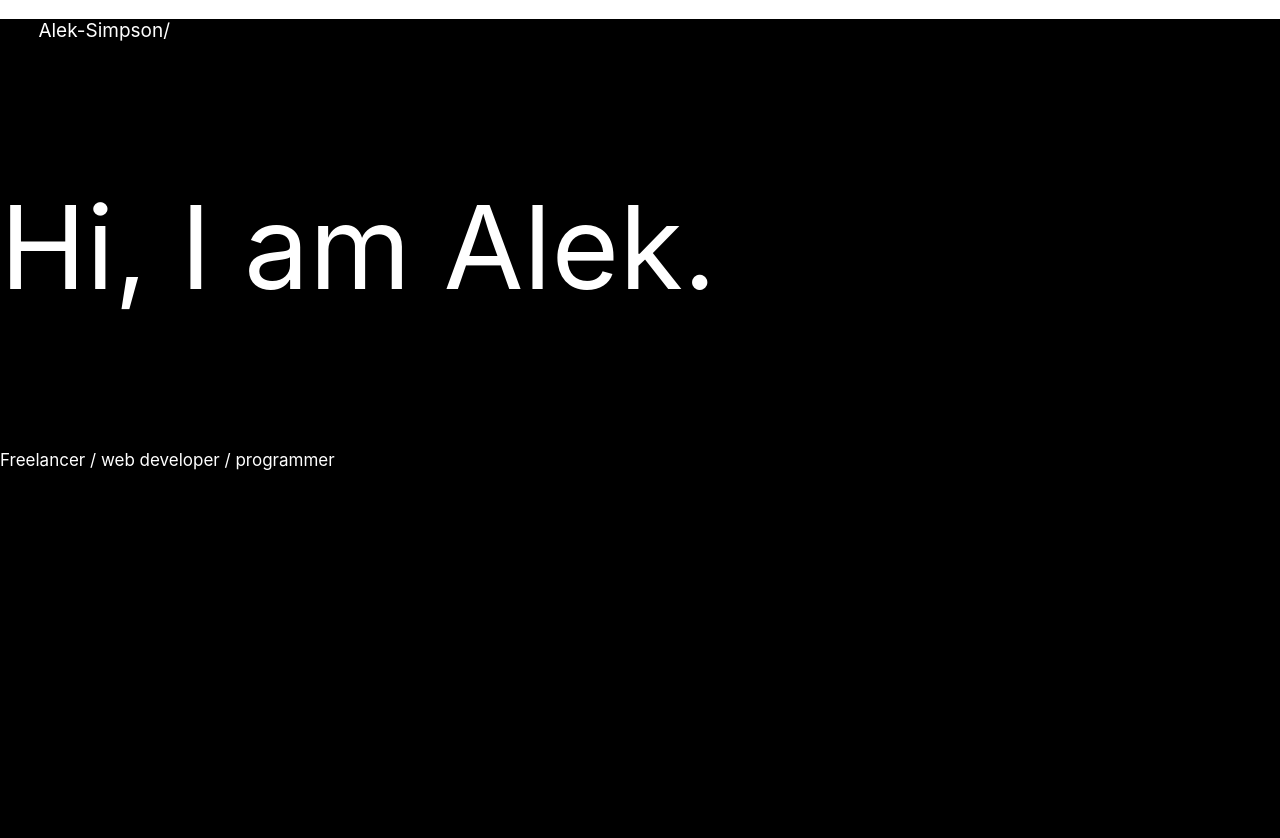
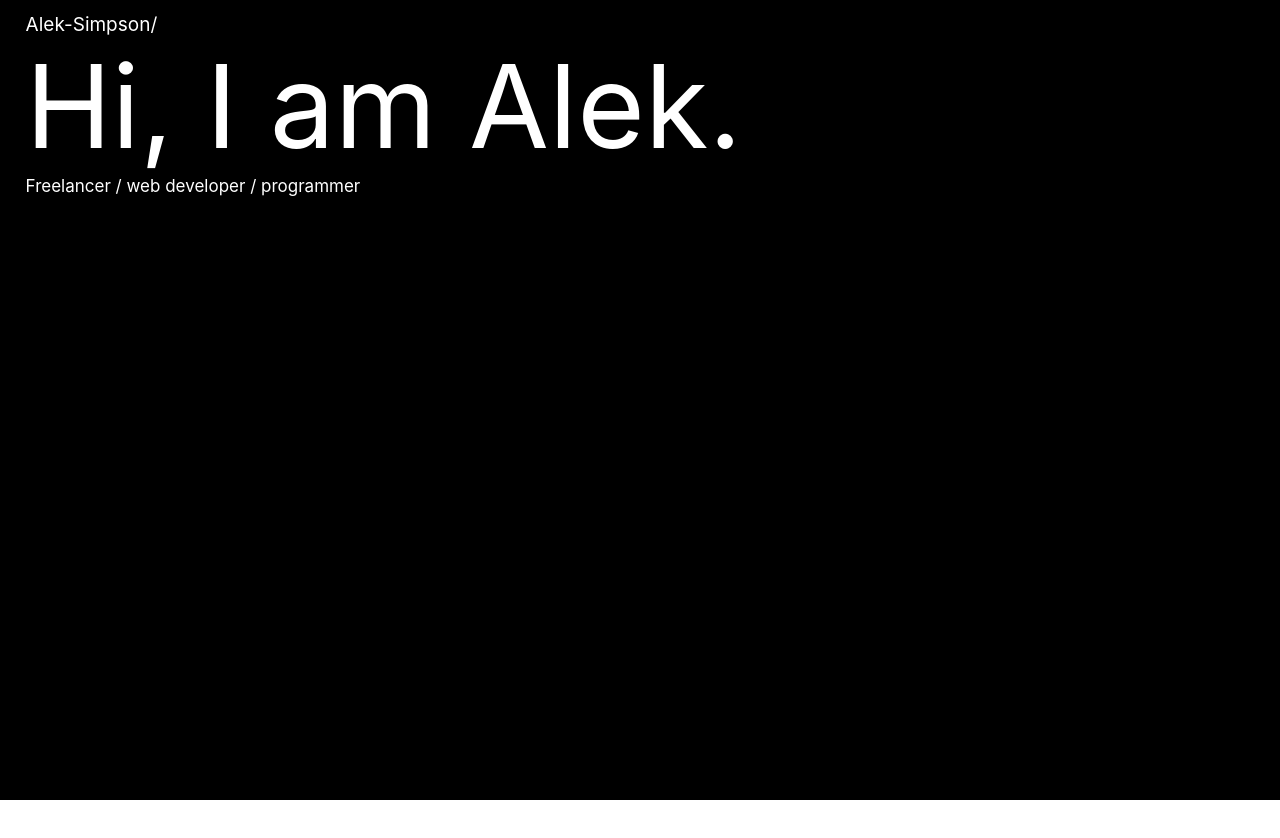
Before and after one commit to AlekSimpson/aleksimpsonweb, a React (Create React App) app: page / in a window 1280 px wide. Shown: the top 838 px of the page. After the commit the page ends 800 px from the top, so only its background shows below. Built offline with nearby package versions, Linux system fonts and the light colour scheme.

Commit message:
saving progress

```diff
--- a/src/App/App.css
+++ b/src/App/App.css
@@ -1,7 +1,8 @@
 .App
 {
-  background-color: #000000;
+  background-color: black;
   background: black;
+  min-height: 100vh;
 }
 
 /* Header */
@@ -13,18 +14,4 @@
   flex-direction: column;
   align-items: flex-start;
   justify-content: flex-start;
-  /*font-size: calc(10px + 2vmin);
-  color: white;
-  padding-left: 5%;
-  padding-right: 30%;*/
 }
-
-.Home-button
-{
-  /*font-family: cascadia-code;*/
-  padding-left: 3%;
-  color: white;
-  align-items: flex-start;
-  justify-content: flex-start;
-  font-size: calc(3px + 2vmin);
-}
--- a/src/App/App.js
+++ b/src/App/App.js
@@ -1,14 +1,13 @@
 import React from 'react'
 import './App.css';
 import LandingPage from '../LandingPage/LandingPage'
+import TopBar from '../TopBar/TopBar'
 
 function App()
 {
   return (
     <div className="App">
-      <p className="Home-button">
-        Alek-Simpson/
-      </p>
+      <TopBar/>
       <LandingPage/>
     </div>
   );
--- a/src/LandingPage/LandingPage.css
+++ b/src/LandingPage/LandingPage.css
@@ -1,25 +1,21 @@
 .App-body
 {
-    /*background-color: #000000;*/
-    min-height: 100vh;
     display: flex;
     flex-direction: column;
     align-items: flex-start;
-    justify-content: flex-start;
+    justify-content: center;
+    padding-left: 2%;
+
 }
 
 .Title
 {
   color: white;
-  align-items: flex-start;
-  justify-content: flex-start;
   font-size: calc( 100px + 2vmin);
 }
 
 .Sub-intro
 {
   color: white;
-  align-items: flex-start;
-  justify-content: flex-start;
   font-size: calc(1px + 2vmin);
 }
--- a/src/LandingPage/LandingPage.js
+++ b/src/LandingPage/LandingPage.js
@@ -4,15 +4,13 @@ import './LandingPage.css'
 function LandingPage()
 {
     return(
-        <div>
-            <body className="App-body">
-                <p className="Title">
-                    Hi, I am Alek.
-                </p>
-                <p className="Sub-intro">
-                    Freelancer / web developer / programmer
-                </p>
-            </body>
+        <div className="App-body">
+            <div className="Title">
+                Hi, I am Alek.
+            </div>
+            <div className="Sub-intro">
+                Freelancer / web developer / programmer
+            </div>
         </div>
     )
 }
--- /dev/null
+++ b/src/TopBar/HomeButton/HomeButton.css
@@ -0,0 +1,10 @@
+.HomeButton
+{
+  /*font-family: cascadia-code;*/
+  padding-top: 1%;
+  padding-left: 2%;
+  color: white;
+  align-items: flex-start;
+  justify-content: flex-start;
+  font-size: calc(3px + 2vmin);
+}
--- /dev/null
+++ b/src/TopBar/HomeButton/HomeButton.js
@@ -0,0 +1,13 @@
+import React from 'react'
+import './HomeButton.css'
+
+function HomeButton()
+{
+    return(
+        <div className="HomeButton">
+            Alek-Simpson/
+        </div>
+    )
+}
+
+export default HomeButton;
--- /dev/null
+++ b/src/TopBar/TopBar.js
@@ -0,0 +1,14 @@
+import React from 'react'
+import HomeButton from './HomeButton/HomeButton'
+
+function TopBar()
+{
+    return(
+        <div>
+            <HomeButton/>
+
+        </div>
+    )
+}
+
+export default TopBar;
```
Also changed, not shown: 1 other file (tests, documents, lock files or other folders).
